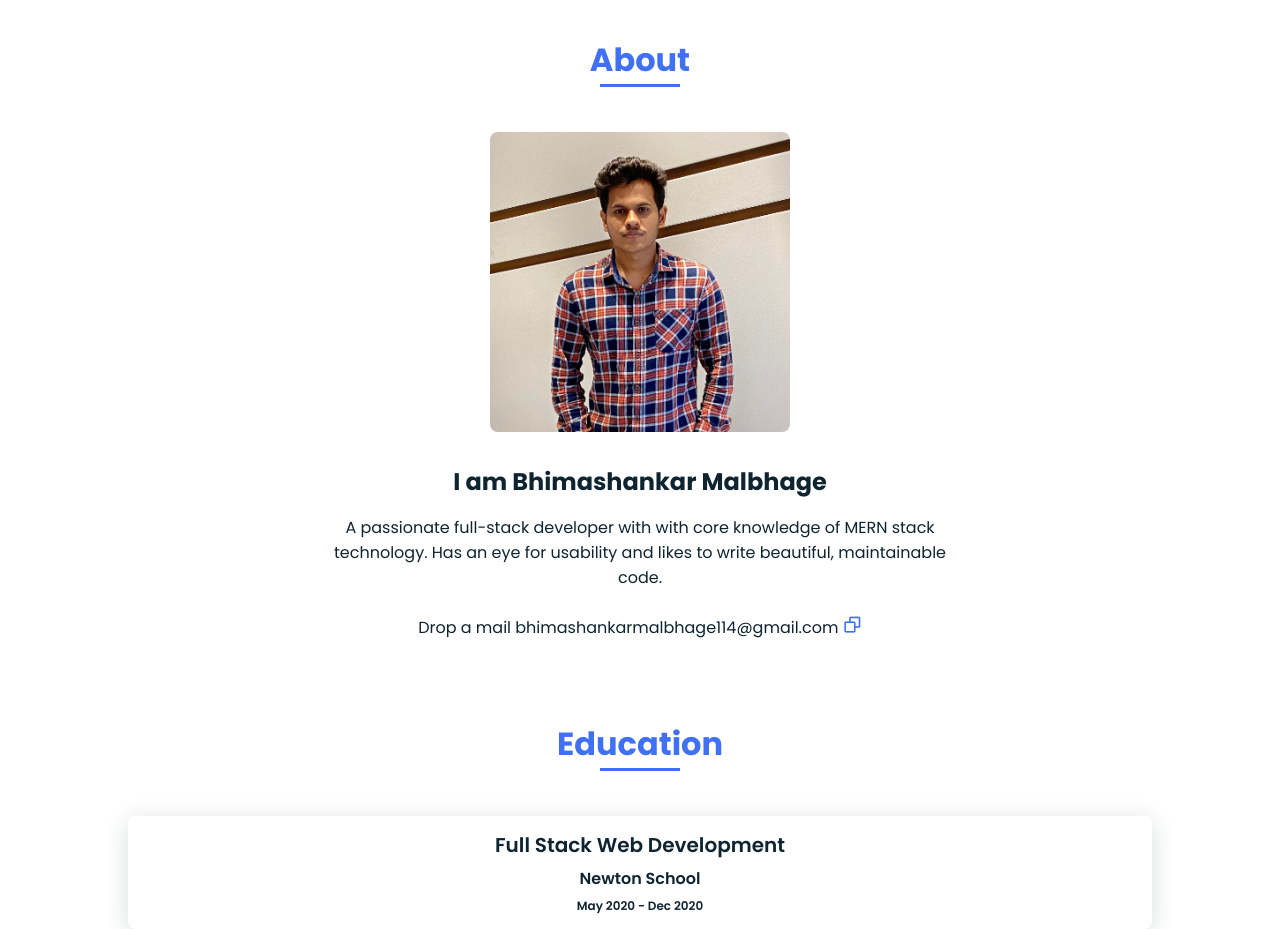
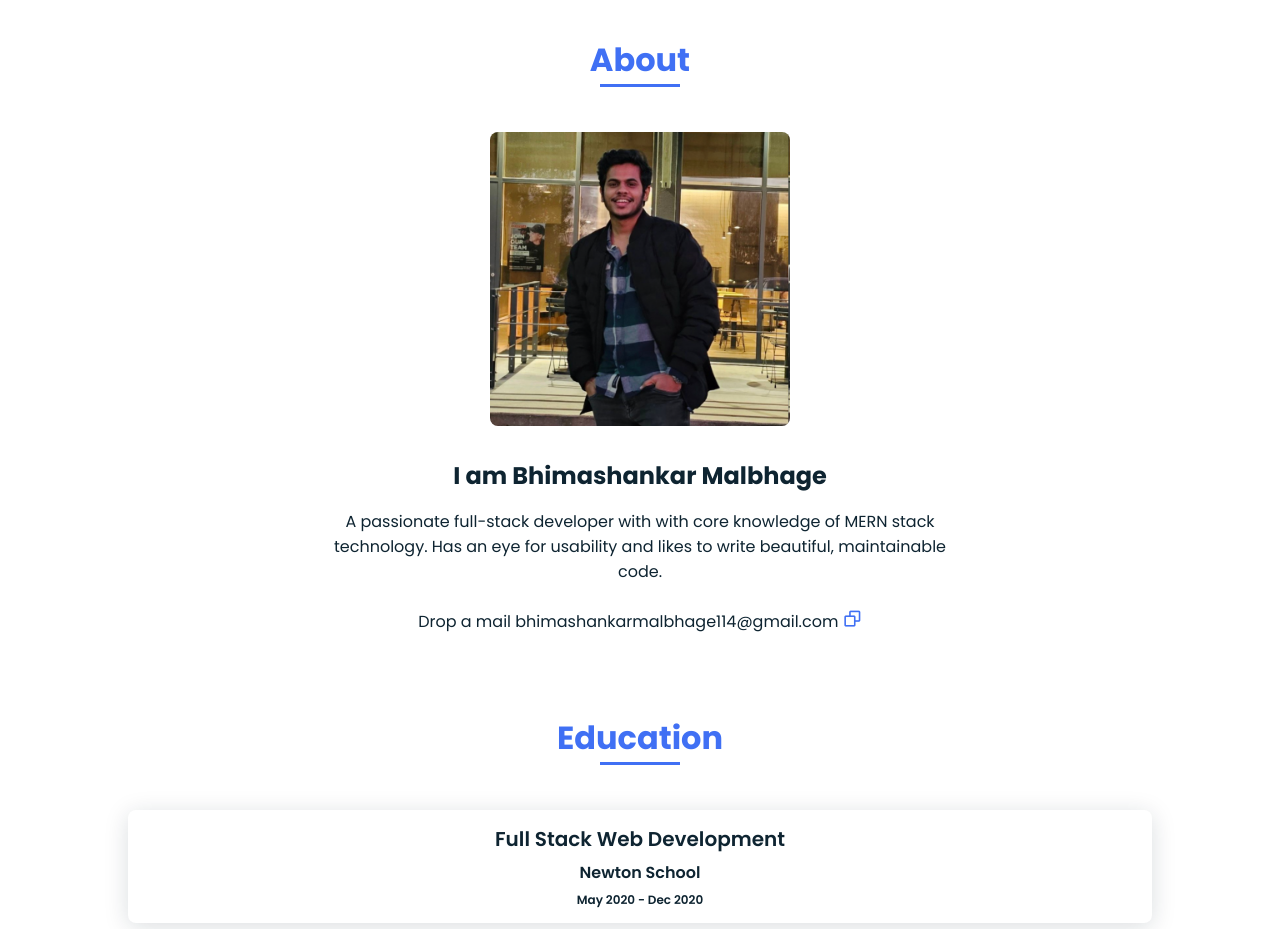
Before and after one commit to bhimamalbhage/portfolio, a plain HTML site: page index.html in a window 1280 px wide. Shown: the part 860-1789 px from the top of the page. Drawn offline with nearby package versions, Linux system fonts and the light colour scheme.

Commit message:
updated profile img

```diff
--- a/index.html
+++ b/index.html
@@ -86,7 +86,7 @@
 
       <div class="about-container bd-grid">
         <div class="about-img">
-          <img src="assets/img/profile.jpeg" alt="" />
+          <img src="assets/img/profile.png" alt="" />
         </div>
 
         <div style="text-align: center">
```
Also changed, not shown: assets/img/profile.JPG (added), assets/img/profile.png (added).
